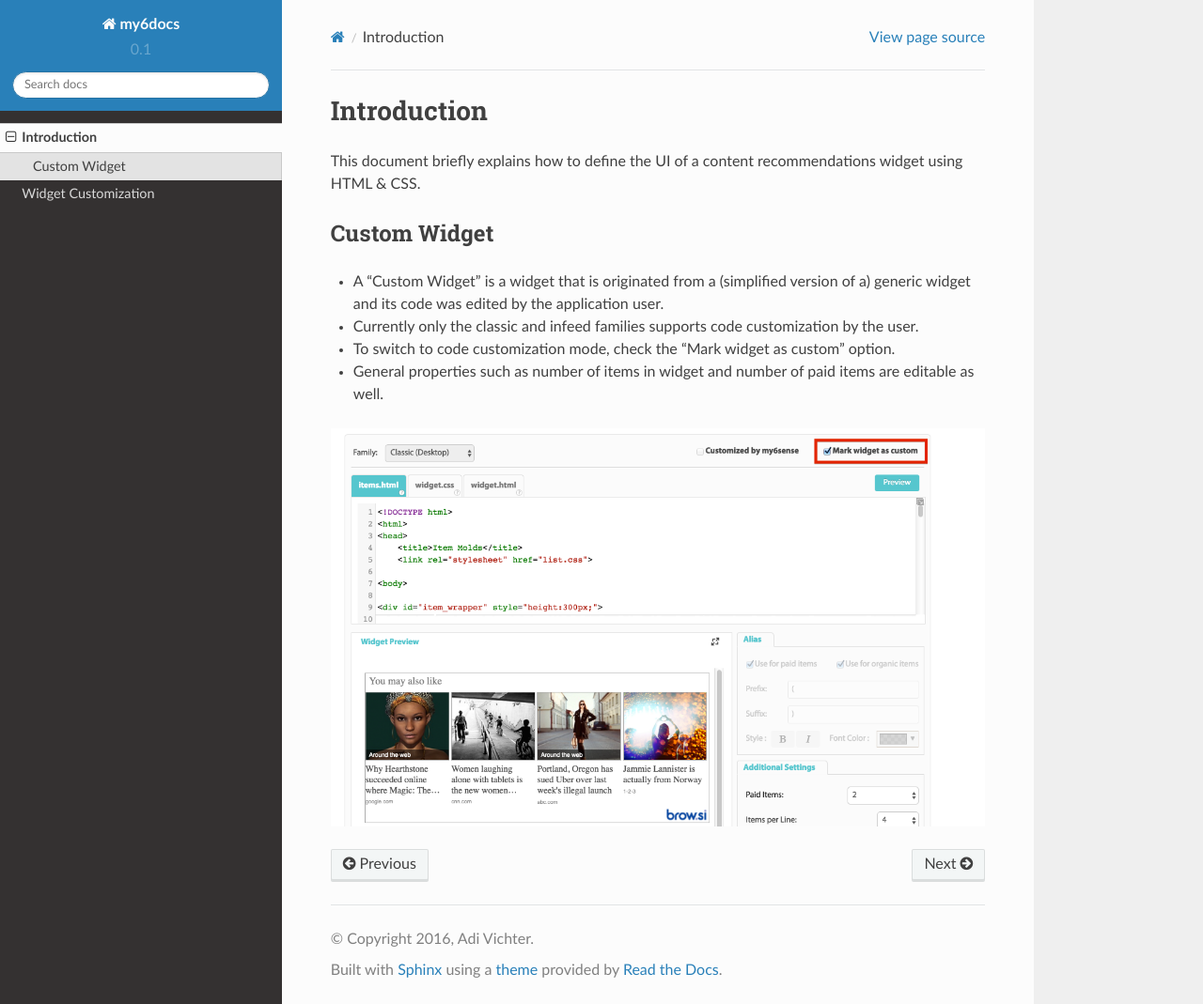
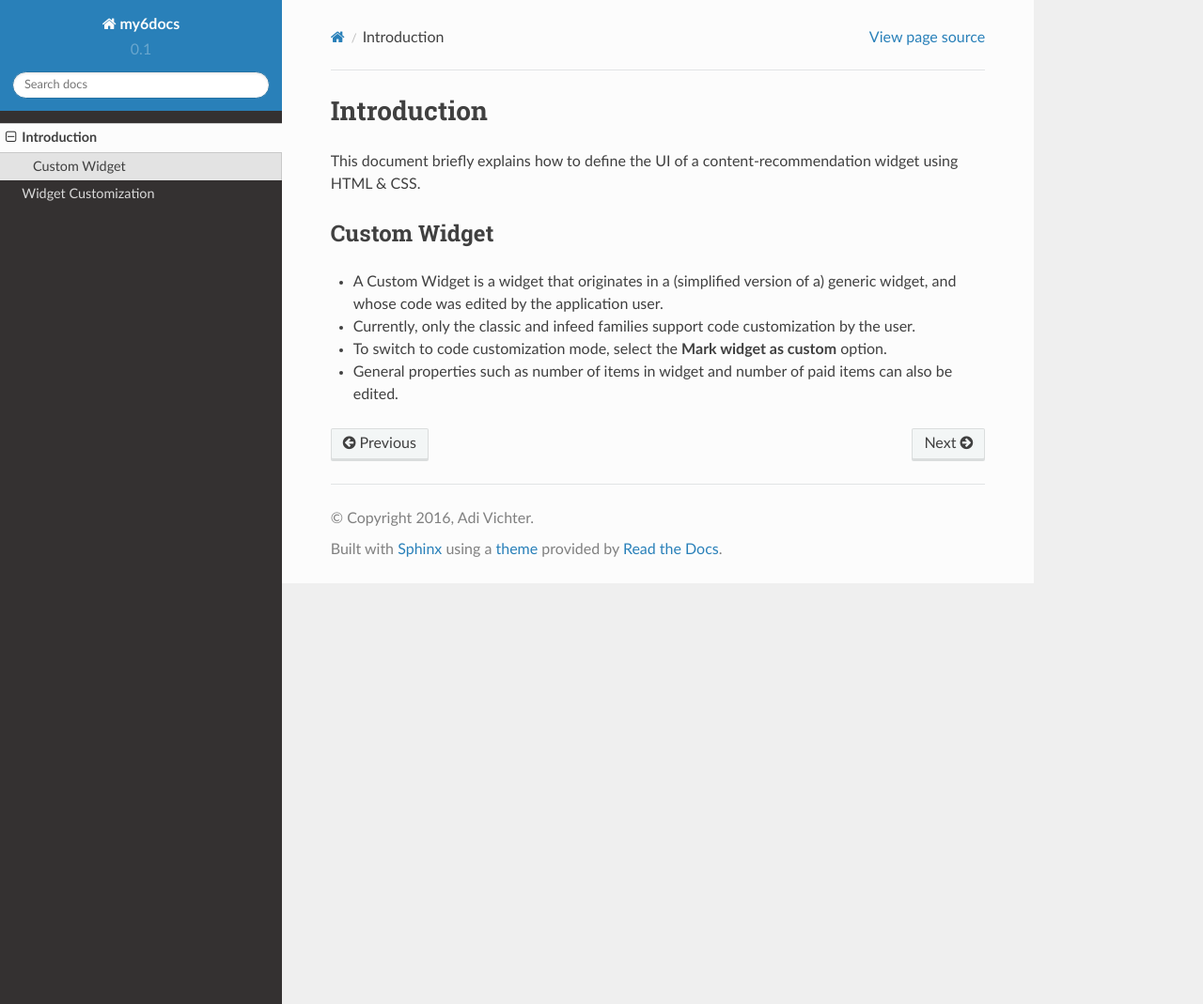
Before and after one commit to my6sense/readthedocs-test, a Sphinx documentation site: the page built from docs/introduction.rst, in a window 1280 px wide and 1069 px high. Shown: the whole window at 94% size. Built offline with Sphinx 7.4.7 and the Read the Docs theme 2.0.0, drawn with Linux system fonts in a browser that asks for light colours.

Commit message:
fixing introduction according to remarks

```diff
--- a/docs/introduction.rst
+++ b/docs/introduction.rst
@@ -2,13 +2,11 @@
 Introduction
 ############
 
-This document briefly explains how to define the UI of a content recommendations widget using HTML & CSS.
+This document briefly explains how to define the UI of a content-recommendation widget using HTML & CSS.
 
 Custom Widget
 ^^^^^^^^^^^^^
-* A “Custom Widget” is a widget that is originated from a (simplified version of a) generic widget and its code was edited by the application user.
-* Currently only the classic and infeed families supports code customization by the user.
-* To switch to code customization mode, check the “Mark widget as custom” option.
-* General properties such as number of items in widget and number of paid items are editable as well.
-
-.. image:: ../assets/customWidget.png
+* A Custom Widget is a widget that originates in a (simplified version of a) generic widget, and whose code was edited by the application user.
+* Currently, only the classic and infeed families support code customization by the user.
+* To switch to code customization mode, select the **Mark widget as custom** option.
+* General properties such as number of items in widget and number of paid items can also be edited.
```
